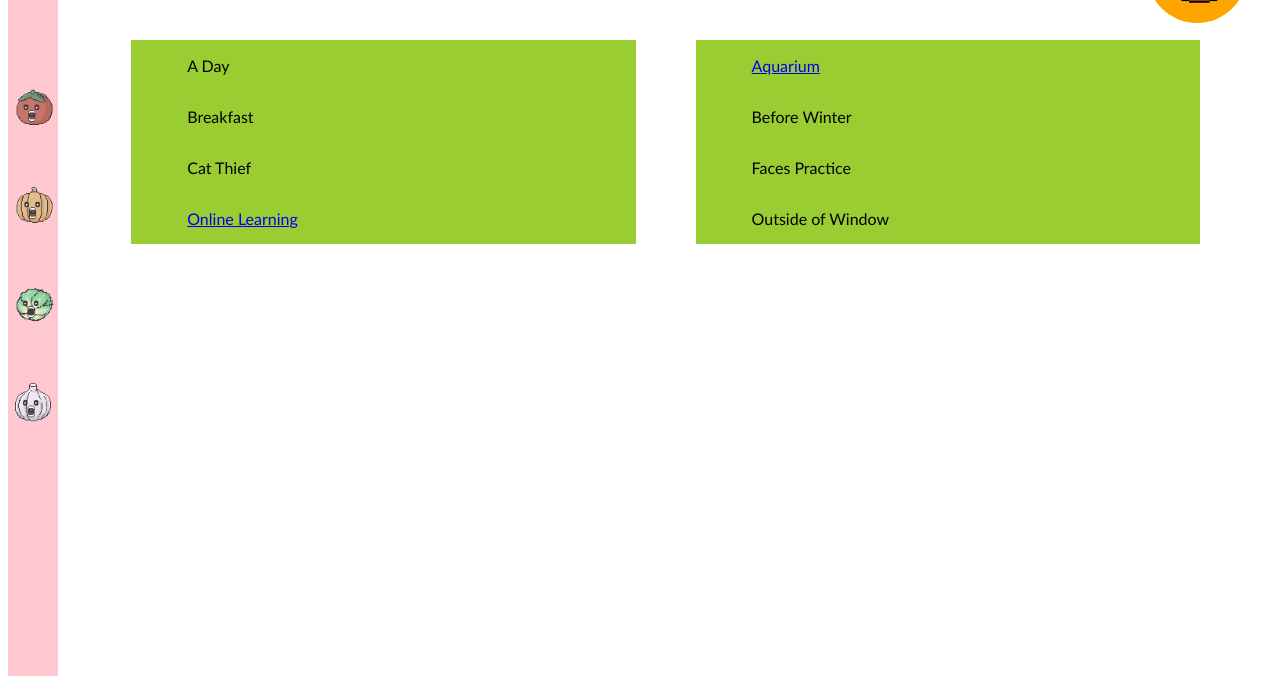
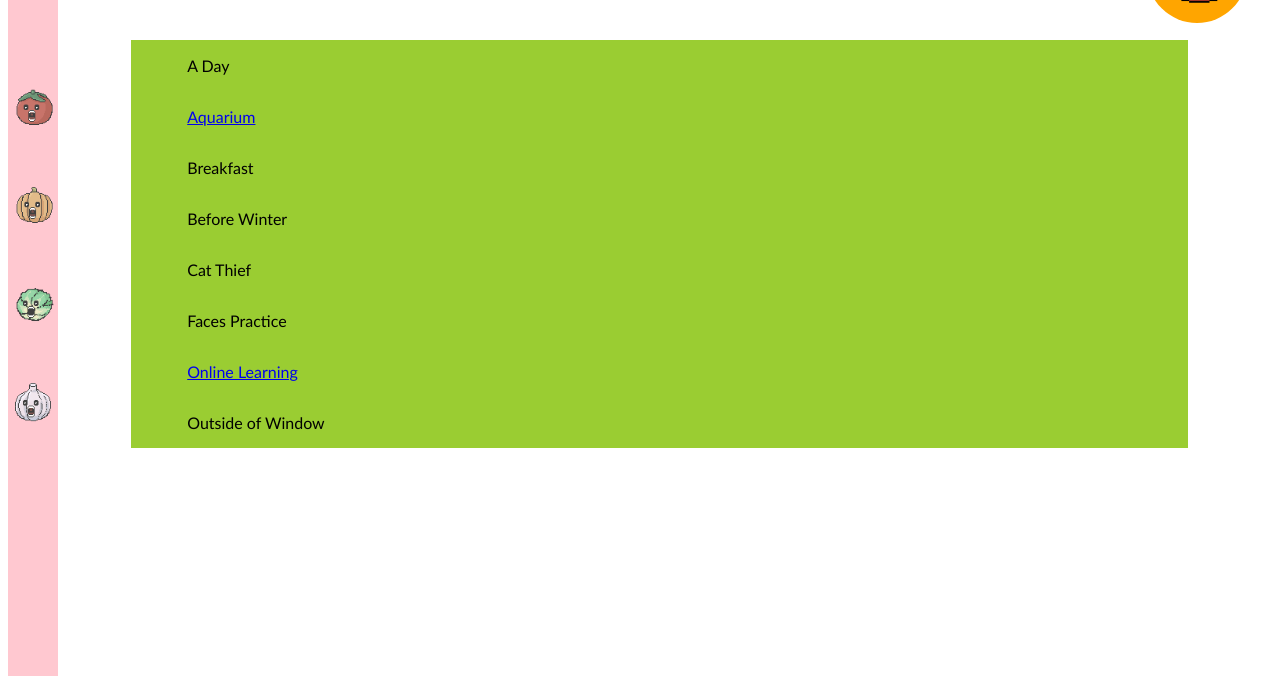
Before and after one commit to imgkrealy/hxxiaozi.github.io, a plain HTML site: page 1.html in a window 1280 px wide. Shown: the part 124-800 px from the top of the page. Drawn offline with Linux system fonts and the light colour scheme.

Commit message:
Update style.css
change layout

```diff
--- a/style.css
+++ b/style.css
@@ -96,7 +96,7 @@ display: block;
 .c1 {
     float: left;
     background-color:yellowgreen;
-    width: 42%;
+    width: 88%;
     height: 50%;
     margin-left: 5%;
 
@@ -142,6 +142,7 @@ margin-top: 3em;
     width: 88%;
     height: 50%;
     margin-left: 10%;
+
     }
     #descript{
         margin:auto;
```
